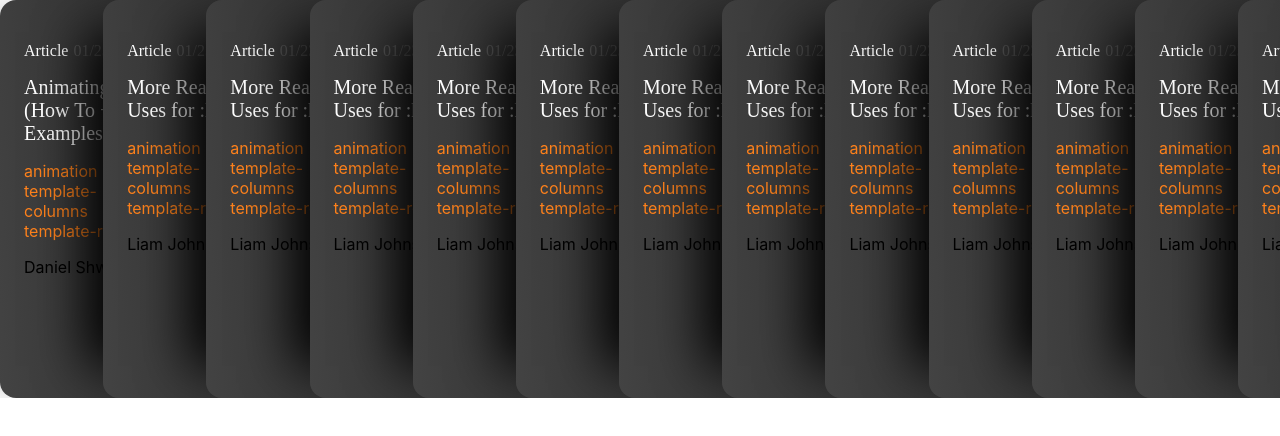
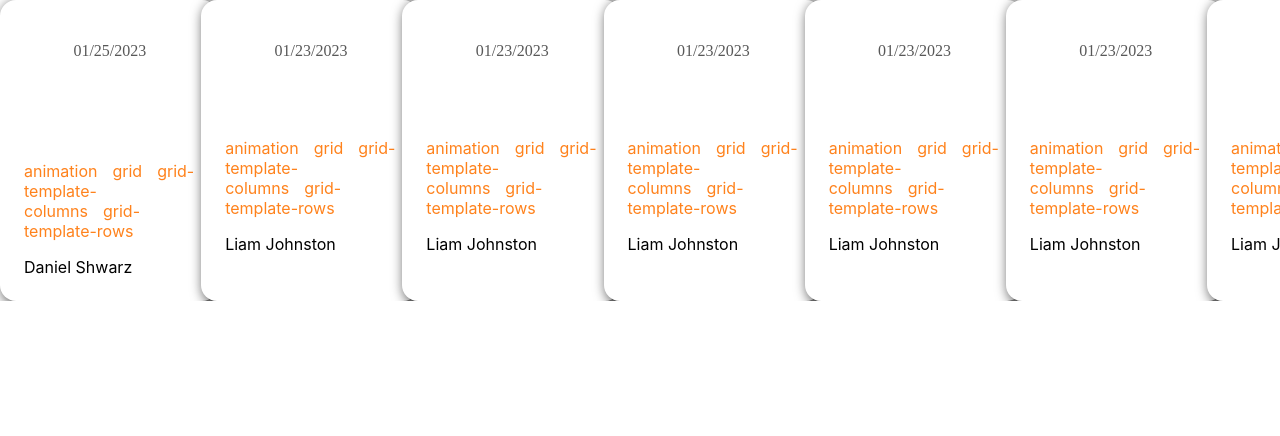
Before and after one commit to csandoval18/cards-menu, a React (Create React App) app: page / in a window 1280 px wide. Shown: the top 436 px of the page. Built offline with nearby package versions, Linux system fonts and the light colour scheme.

Commit message:
fixed animation for cards

```diff
--- a/src/App.scss
+++ b/src/App.scss
@@ -1,42 +1,26 @@
-.card-layout {
+.cards-layout {
 	display: flex;
 	gap: 15px;
   overflow: auto;
 }
 
-.card-wrapper {
-  background: linear-gradient(85deg,#434343,#262626);
-	border-radius: 16px;
-  box-shadow: -2rem 0 3rem -2rem #000;
-  display: flex;
-  flex-direction: column;
-  min-height: 350px;
-	padding: 1.5rem;
-  transition: transform 0.3s ease-in-out;
-  width: 220px;
-
-  &:not(:first-child) {
-    box-shadow: -3rem 0 3rem -2rem #000;
-    margin-left: -130px;
+  .card {
+    background: white;
+    border-radius: 1rem;
+    padding: 1.5rem;
+    box-shadow: 3px 3px 12px 2px rgba(black, 0.6);
+    transition: 0.2s;
   }
-
-	&:hover {
-		transform: translate(-0.5rem, -1rem) rotate(3deg);
-	}
-
-  @media (max-width: 1200px) {
-    & {
-      margin-left: -30px;
-      min-width: 220px;
-      scroll-snap-align: start;
-      transform: translateY(-1rem);
-
-    }
-    &:hover~.card-wrapper {
-      transform: translateX(30px);
+  .card:not(:first-child) {
+    margin-left: -2rem;
+  }
+  .card:not(:last-child):hover,
+  .card:not(:last-child):focus-within {
+    transform: translateY(-1rem);
+    ~ .card {
+      transform: translateX(2rem);
     }
   }
-}
 
 
 .type {
--- a/src/App.tsx
+++ b/src/App.tsx
@@ -5,7 +5,7 @@ import Card from './components/Card';
 function App() {
 	return (
 		<div className='App'>
-			<div className='card-layout'>
+			<div className='cards-layout'>
 				{cardsData.map((card) => (
 					<Card
 						type={card.type}
--- a/src/components/Card.tsx
+++ b/src/components/Card.tsx
@@ -10,7 +10,7 @@ export interface CardProps {
 
 const Card: React.FC<CardProps> = (props: CardProps) => {
 	return (
-		<div className='card-wrapper'>
+		<div className='card'>
       <p>
         <span className='type'>{props.type}</span>
         <span className="date">{props.date}</span>
```
